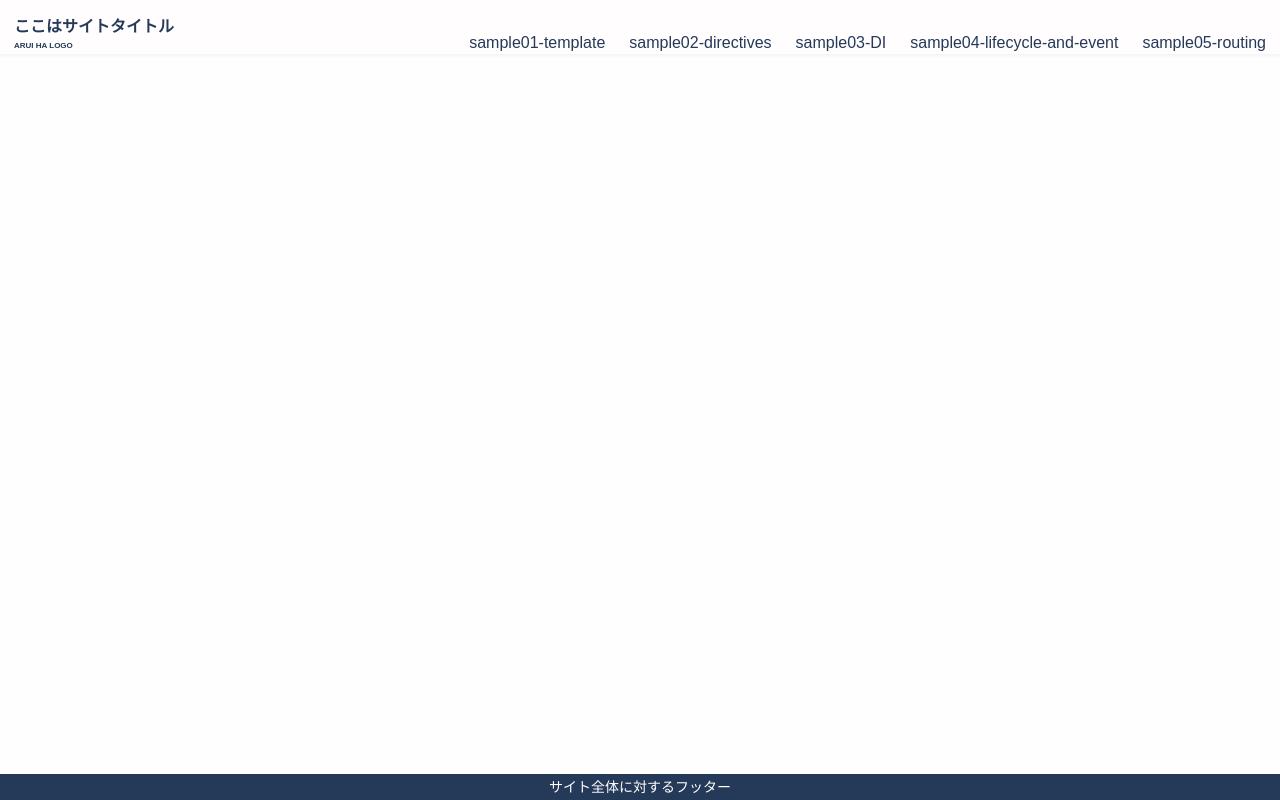
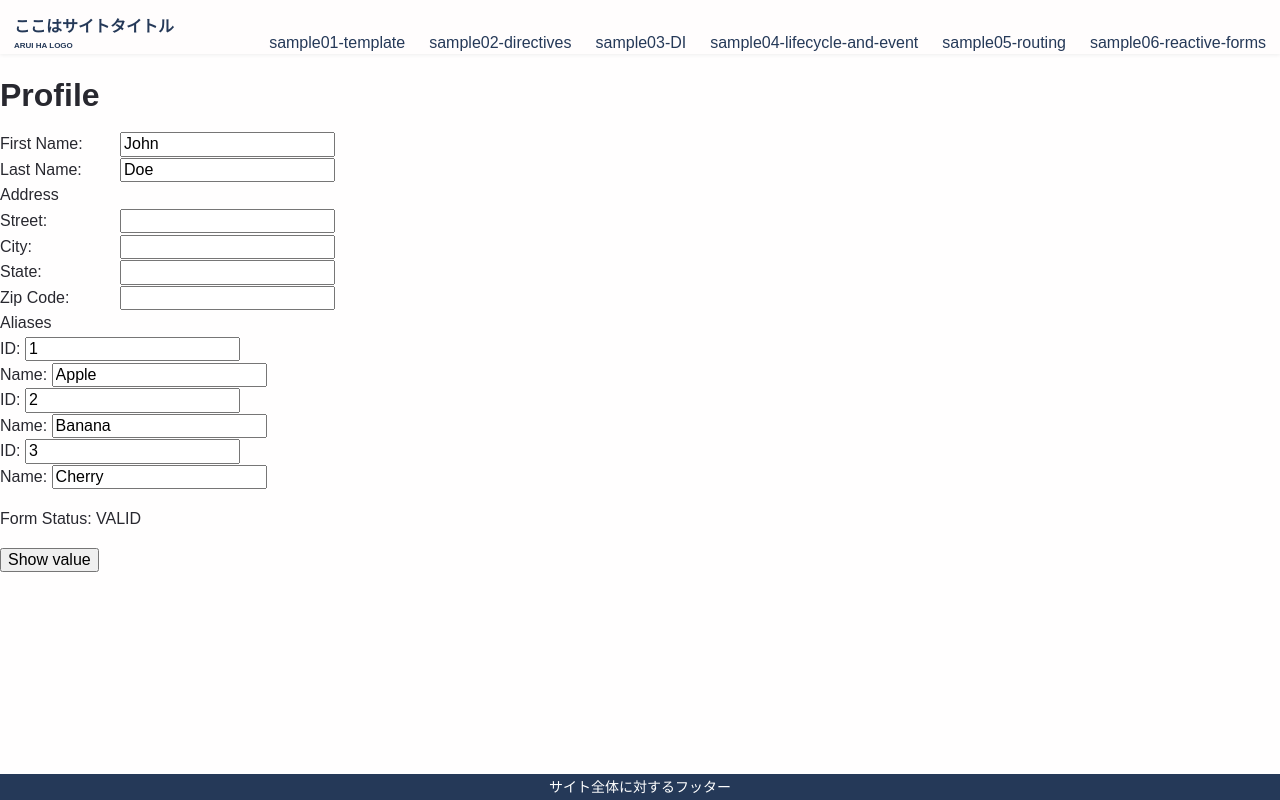
Before and after one commit to takemori-kondo/front-samples, an Angular app in the folder front07/: page /sample06-reactive-forms in a window 1280 px wide. Before the commit this address led to /. Built offline with nearby package versions, Linux system fonts and the light colour scheme.

Commit message:
リアクティブフォームサンプル追加
npx ng generate component features/sample06-reactive-forms --skip-tests=true

```diff
--- a/front07/src/app/app-routing.module.ts
+++ b/front07/src/app/app-routing.module.ts
@@ -5,6 +5,7 @@ import { Sample02DirectivesComponent } from './features/sample02-directives/samp
 import { Sample03DiComponent } from './features/sample03-di/sample03-di.component';
 import { Sample04LifecycleAndEventComponent } from './features/sample04-lifecycle-and-event/sample04-lifecycle-and-event.component';
 import { Sample05RoutingComponent } from './features/sample05-routing/sample05-routing.component';
+import { Sample06ReactiveFormsComponent } from './features/sample06-reactive-forms/sample06-reactive-forms.component';
 
 const routes: Routes = [
   { path: 'sample01-template', component: Sample01TemplateComponent },
@@ -12,6 +13,7 @@ const routes: Routes = [
   { path: 'sample03-di', component: Sample03DiComponent },
   { path: 'sample04-lifecycle-and-event', component: Sample04LifecycleAndEventComponent },
   { path: 'sample05-routing/:id', component: Sample05RoutingComponent },
+  { path: 'sample06-reactive-forms', component: Sample06ReactiveFormsComponent },
   { path: '', redirectTo: 'sample01-template', pathMatch: 'full' }
 ];
 
--- a/front07/src/app/app.component.html
+++ b/front07/src/app/app.component.html
@@ -13,6 +13,7 @@
           <li><a routerLink="sample04-lifecycle-and-event">sample04-lifecycle-and-event</a></li>
           <li><a routerLink="sample05-routing/123" [queryParams]="{ p1: 'foo', p2: 'bar' }"
               [fragment]="'thisisfragment'">sample05-routing</a></li>
+          <li><a routerLink="sample06-reactive-forms">sample06-reactive-forms</a></li>
         </ul>
       </nav>
     </div>
@@ -47,6 +48,7 @@
             <li><a routerLink="sample04-lifecycle-and-event">sample04-lifecycle-and-event</a></li>
             <li><a routerLink="sample05-routing/123" [queryParams]="{ p1: 'foo', p2: 'bar' }"
                 [fragment]="'thisisfragment'">sample05-routing</a></li>
+            <li><a routerLink="sample06-reactive-forms">sample06-reactive-forms</a></li>
           </ul>
         </div>
       </nav>
--- a/front07/src/app/app.module.ts
+++ b/front07/src/app/app.module.ts
@@ -12,6 +12,8 @@ import { Sample03DiComponent } from './features/sample03-di/sample03-di.componen
 import { Sample04LifecycleAndEventComponent } from './features/sample04-lifecycle-and-event/sample04-lifecycle-and-event.component';
 import { Sample05RoutingComponent } from './features/sample05-routing/sample05-routing.component';
 import { BaseRouteReuseStrategy, RouteReuseStrategy } from '@angular/router';
+import { Sample06ReactiveFormsComponent } from './features/sample06-reactive-forms/sample06-reactive-forms.component';
+import { ReactiveFormsModule } from '@angular/forms';
 
 class shouldReuseRouteTrueStrategy extends BaseRouteReuseStrategy { constructor() { super(); this.shouldReuseRoute = function () { return false; }; } }
 
@@ -24,12 +26,14 @@ class shouldReuseRouteTrueStrategy extends BaseRouteReuseStrategy { constructor(
     Sample02HighlightDirective,
     Sample03DiComponent,
     Sample04LifecycleAndEventComponent,
-    Sample05RoutingComponent
+    Sample05RoutingComponent,
+    Sample06ReactiveFormsComponent
   ],
   imports: [
     BrowserModule,
     AppRoutingModule,
     CommonModule,
+    ReactiveFormsModule,
   ],
   providers: [
     { provide: RouteReuseStrategy, useClass: shouldReuseRouteTrueStrategy }
--- /dev/null
+++ b/front07/src/app/features/sample06-reactive-forms/sample06-reactive-forms.component.html
@@ -0,0 +1,45 @@
+<h1>Profile</h1>
+<form [formGroup]="form">
+  <div>
+    <label for="first-name" style="display:inline flow-root; width:120px;">First Name: </label>
+    <input id="first-name" type="text" formControlName="firstName">
+  </div>
+  <div>
+    <label for="last-name" style="display:inline flow-root; width:120px;">Last Name: </label>
+    <input id="last-name" type="text" formControlName="lastName">
+  </div>
+  <div formGroupName="address">
+    <div>Address</div>
+    <div>
+      <label for="street" style="display:inline flow-root; width:120px;">Street: </label>
+      <input id="street" type="text" formControlName="street">
+    </div>
+    <div>
+      <label for="city" style="display:inline flow-root; width:120px;">City: </label>
+      <input id="city" type="text" formControlName="city">
+    </div>
+    <div>
+      <label for="state" style="display:inline flow-root; width:120px;">State: </label>
+      <input id="state" type="text" formControlName="state">
+    </div>
+    <div>
+      <label for="zip" style="display:inline flow-root; width:120px;">Zip Code: </label>
+      <input id="zip" type="text" formControlName="zip">
+    </div>
+  </div>
+  <div formArrayName="aliases">
+    <div>Aliases</div>
+    <div *ngFor="let frmGrp of aliasesFormArray.controls; let i = index;" [formGroupName]="i">
+      <div>
+        <label for="id{{ frmGrp.get('id')?.value }}">ID: </label>
+        <input id="id{{ frmGrp.get('id')?.value }}" type="text" formControlName="id">
+      </div>
+      <div>
+        <label for="name{{ frmGrp.get('id')?.value }}">Name: </label>
+        <input id="name{{ frmGrp.get('id')?.value }}" type="text" formControlName="name">
+      </div>
+    </div>
+  </div>
+</form>
+<p>Form Status: {{ form.status }}</p>
+<button (click)="showValue($event)">Show value</button>
--- /dev/null
+++ b/front07/src/app/features/sample06-reactive-forms/sample06-reactive-forms.component.ts
@@ -0,0 +1,84 @@
+import { Component, OnInit } from '@angular/core';
+import { FormArray, FormBuilder, FormGroup, Validators } from '@angular/forms';
+/*
+# 基本事項
+
+1. inputタグとビハインドコードからの制御を橋渡しする仕組み
+2. FormControl、FormArray、FormGroupによりJSONのような論理構造を表現できる
+3. [formGroup]を割り当てたタグの子孫タグに各種Nameディレクティブでバインド
+    - [formGroup]="expression"
+        - formControlName="foo"
+        - formGroupName="bar"
+        - formArrayName="baz"
+4. FormBuilderは、new FormControl(), new FormGroup()などの略記ヘルパ
+    - 第1要素:第1引数相当。初期値（T | FormControlState<T>）
+        - 例：{ value: null, disabled: true }
+    - 第2要素:第2引数相当。検証（ValidatorFn | FormControlOptions | ValidatorFn[]）
+        - [Validators.minLength(2)]
+    - 第3要素:第3引数相当。非同期検証（AsyncValidatorFn | AsyncValidatorFn[]）
+        - 略
+    - readonlyの初期値を割り当てる手段はない
+
+# ビハインドからの操作
+
+1. FormGroupインスタンス.get('foo')
+2. FormGroupインスタンス.setValue({ foo: value }, { emitEvent: true })
+2. FormGroupインスタンス.patchValue({ foo: value }, { emitEvent: true })
+*/
+@Component({
+  selector: 'app-sample06-reactive-forms',
+  templateUrl: './sample06-reactive-forms.component.html',
+  styleUrls: ['./sample06-reactive-forms.component.scss']
+})
+export class Sample06ReactiveFormsComponent implements OnInit {
+
+  form: FormGroup;
+  get aliasesFormArray() {
+    return this.form.get('aliases') as FormArray;
+  }
+
+  constructor(private formBuilder: FormBuilder) {
+    this.form = this.formBuilder.group({
+      firstName: [{ value: null, disabled: false }, [Validators.required]],
+      lastName: [{ value: null, disabled: false }],
+      address: this.formBuilder.group({
+        street: [],
+        city: [],
+        state: [],
+        zip: [],
+      }),
+      aliases: this.formBuilder.array([]),
+    });
+  }
+
+  ngOnInit(): void {
+    const result = {
+      firstName: 'John',
+      lastName: 'Doe',
+      aliases: [
+        { id: 1, name: 'Apple' },
+        { id: 2, name: 'Banana' },
+        { id: 3, name: 'Cherry' },
+      ]
+    };
+    this.aliasesFormArray.clear();
+    for (let i = 0; i < result.aliases.length; i++) {
+      this.aliasesFormArray.push(this.formBuilder.group({ id: [], name: [] }));
+    }
+    this.form.patchValue({ firstName: result.firstName, lastName: result.lastName });
+    this.form.patchValue({ aliases: result.aliases });
+  }
+
+  showValue($event: unknown) {
+    console.log($event);
+    console.log(this.form.get('firstName')?.value);
+    const arry = this.form.get('aliases') as FormArray;
+    const fg = arry.controls[0] as FormGroup;
+    console.log(fg.get('id')?.value);
+    console.log(this.form.value);
+    window.alert(JSON.stringify(this.form.value, null, 4));
+  }
+
+
+
+}
```
Also changed, not shown: front07/src/app/features/sample06-reactive-forms/sample06-reactive-forms.component.scss (added).
